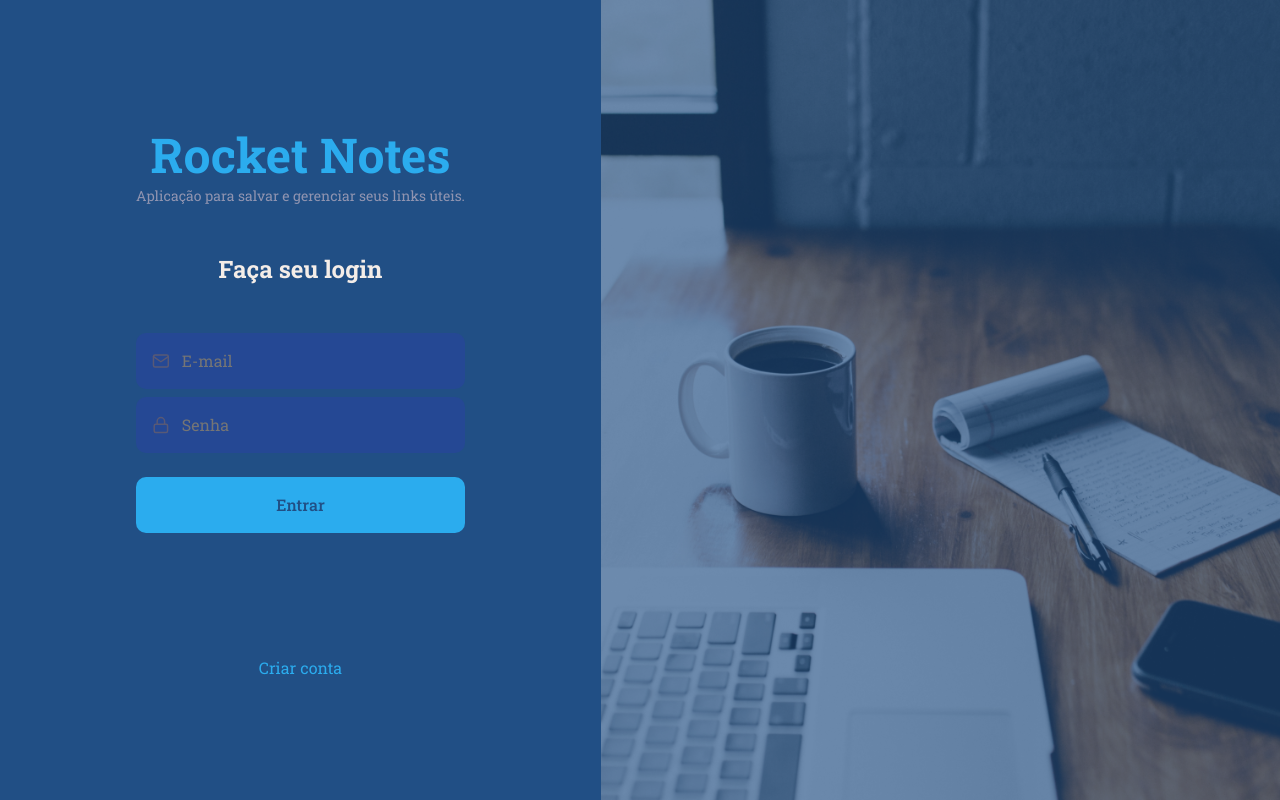
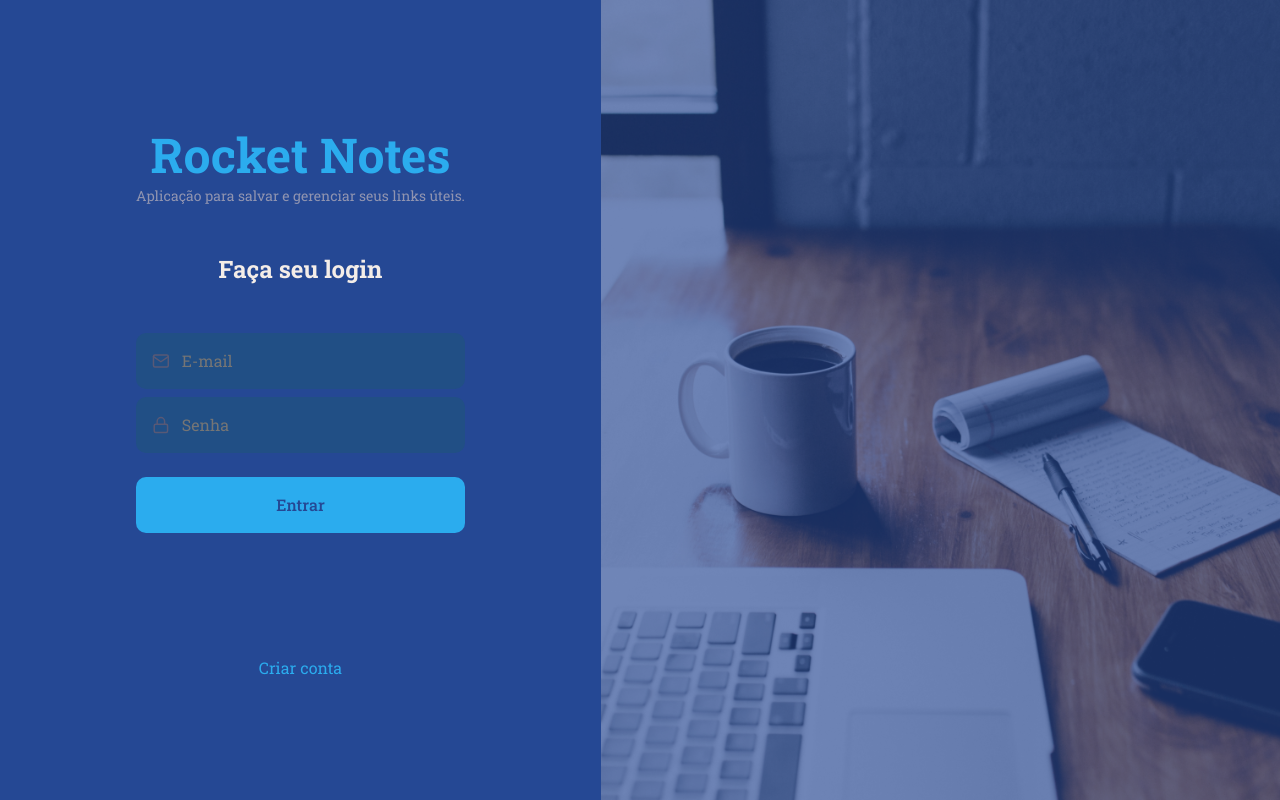
Before and after one commit to Manubeco/MyNoteLife, a React (Vite) app: page / in a window 1280 px wide. Built offline with nearby package versions, Linux system fonts and the light colour scheme.

Commit message:
Making background more dark

```diff
--- a/src/styles/theme.js
+++ b/src/styles/theme.js
@@ -2,8 +2,8 @@
 
 export default {
   COLORS: {
-    BACKGROUND_900: "#254894",
-    BACKGROUND_800: "#214F85",
+    BACKGROUND_900: "#214F85",
+    BACKGROUND_800: "#254894",
     BACKGROUND_700: "#082F49",
 
     WHITE: "#F4EDE8",
```
